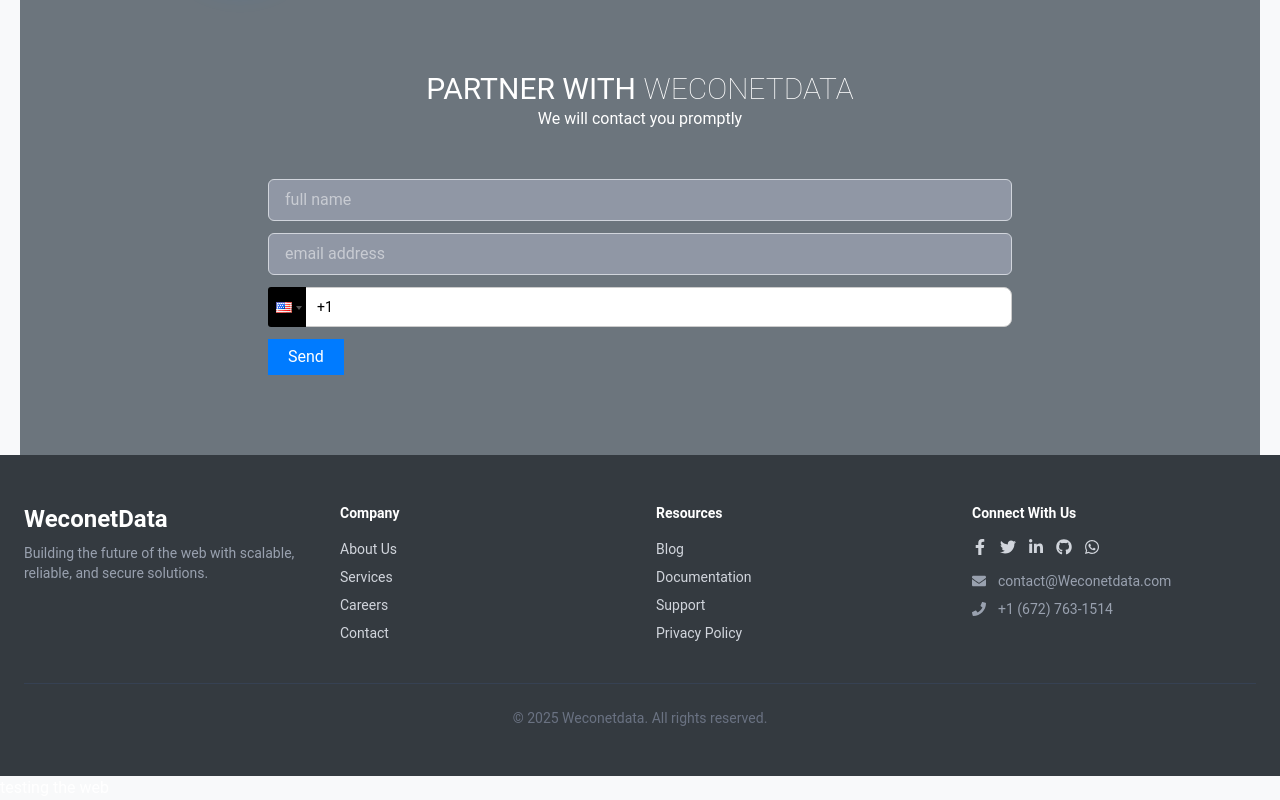
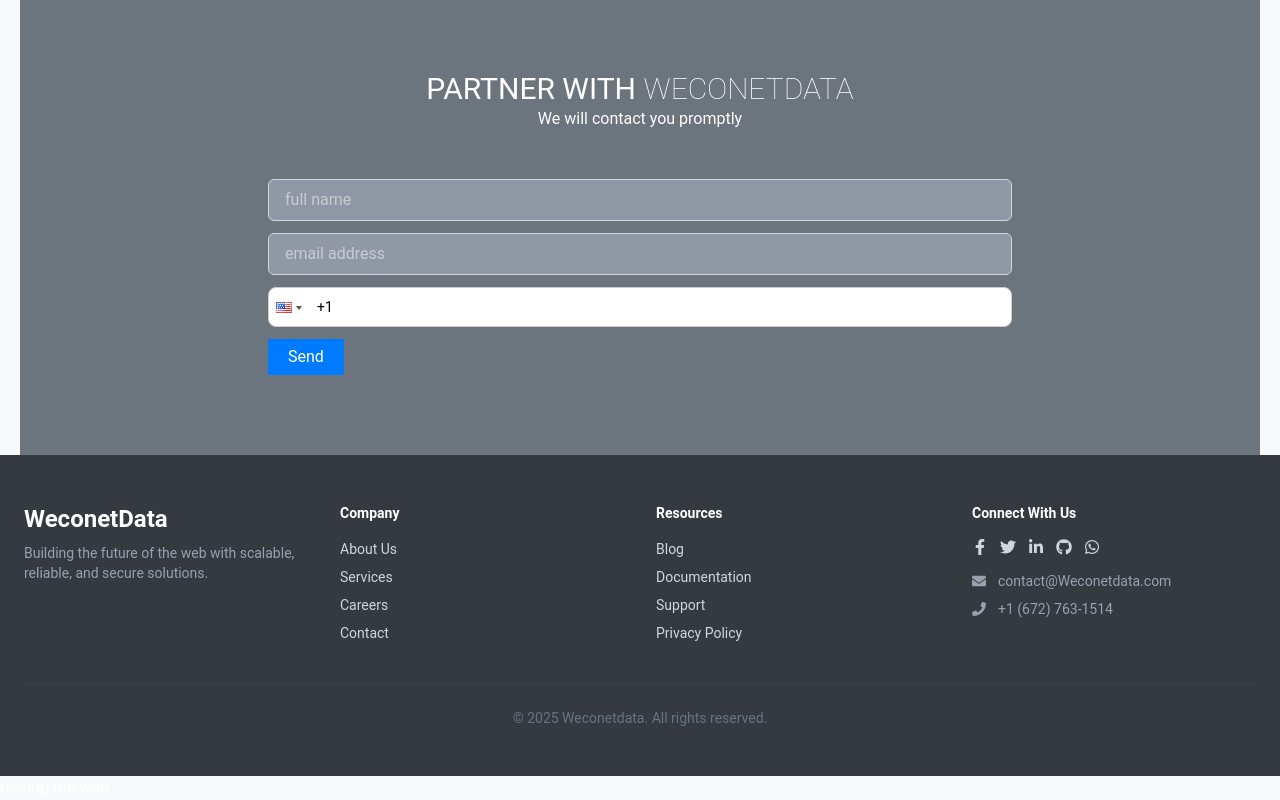
Before and after one commit to Hart-wiz/weconetdata, a React (Vite) app: page / in a window 1280 px wide. Shown: the part 2321-3121 px from the top of the page. Built offline with nearby package versions, Linux system fonts and the light colour scheme.

Commit message:
buttonstyle bg-transparent

```diff
--- a/src/components/Form.tsx
+++ b/src/components/Form.tsx
@@ -41,7 +41,7 @@ const Form = () => {
             }}
             buttonStyle={{
               border: "none",
-              background: "black",
+              background: "transparent",
             }}
             containerStyle={{ width: "100%" }}
             inputProps={{
```
